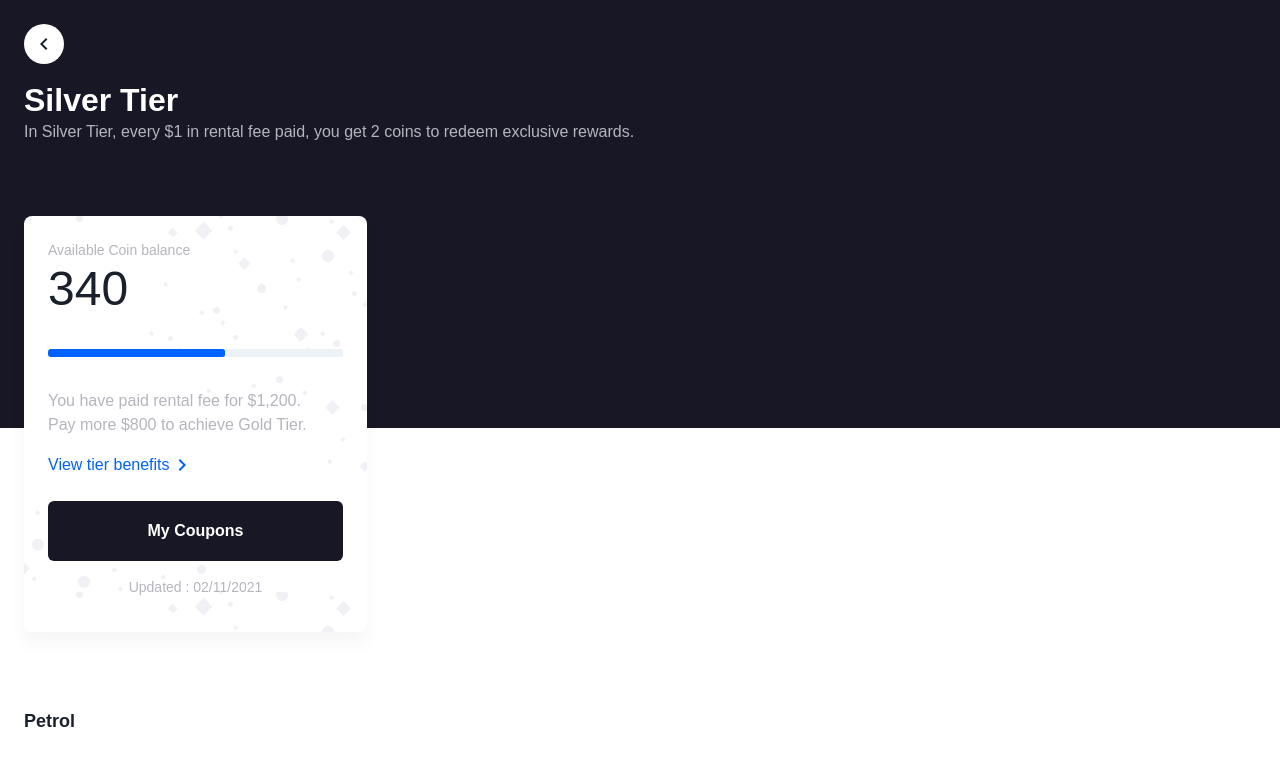
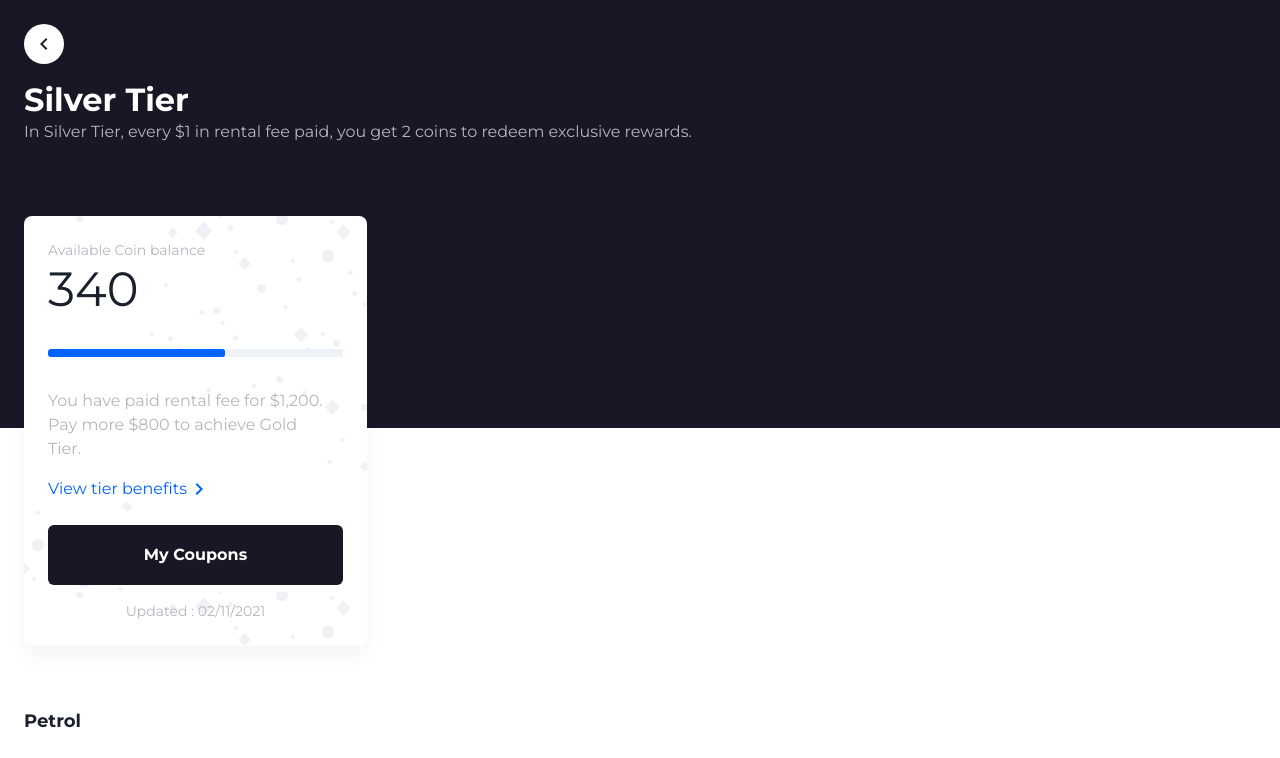
Before and after one commit to nhathoang241199/interview-test, a Next.js app: page / in a window 1280 px wide. Shown: the top 758 px of the page. Built offline with nearby package versions, Linux system fonts and the light colour scheme.

Commit message:
add font

```diff
--- a/package.json
+++ b/package.json
@@ -13,8 +13,7 @@
     "@chakra-ui/react": "^2.2.3",
     "@emotion/react": "^11.9.3",
     "@emotion/styled": "^11.9.3",
-    "@fontsource/open-sans": "^4.5.10",
-    "@fontsource/raleway": "^4.5.9",
+    "@fontsource/montserrat": "^4.5.11",
     "framer-motion": "^6.4.3",
     "next": "^12.2.2",
     "react": "18.2.0",
--- a/pages/index.tsx
+++ b/pages/index.tsx
@@ -15,6 +15,8 @@ import Products from "./components/Products";
 import Head from "next/head";
 
 import { extendTheme } from "@chakra-ui/react";
+import "@fontsource/montserrat/400.css";
+import "@fontsource/montserrat/700.css";
 
 const theme = extendTheme({
   fonts: {
@@ -145,21 +147,18 @@ const Home: NextPage = () => {
           <Box
             p={6}
             w="343px"
-            bg="white"
+            backgroundColor="white"
+            backgroundImage='url("/box-background.png")'
             borderRadius="8px"
             boxShadow="0px 12px 18px rgba(23, 23, 37, 0.04)"
-            h="416px"
             position="absolute"
             top="216px"
           >
-            <Text zIndex={2} fontSize="14px" color="text">
+            <Text fontSize="14px" color="text">
               Available Coin balance
             </Text>
-            <Heading zIndex={2} sx={numberHeading}>
-              340
-            </Heading>
+            <Heading sx={numberHeading}>340</Heading>
             <Progress
-              zIndex={2}
               my={8}
               value={60}
               size="sm"
@@ -167,13 +166,12 @@ const Home: NextPage = () => {
               borderRadius="2.5px"
             />
 
-            <Text zIndex={2} w="278px" sx={textStyled}>
+            <Text w="278px" sx={textStyled}>
               You have paid rental fee for $1,200. Pay more $800 to achieve Gold
               Tier.
             </Text>
-
-            <Flex zIndex={2} mt={4} mb={6} alignItems="center">
-              <Link href="#">
+            <Link href="#">
+              <Flex mt={4} mb={6} alignItems="center">
                 <Text
                   sx={{
                     color: "primary",
@@ -182,32 +180,16 @@ const Home: NextPage = () => {
                 >
                   View tier benefits
                 </Text>
-              </Link>
-              <ChevronRightIcon color="primary" boxSize={6} />
-            </Flex>
+                <ChevronRightIcon color="primary" boxSize={6} />
+              </Flex>
+            </Link>
 
-            <Button
-              zIndex={2}
-              mb={4}
-              w="full"
-              h="60px"
-              bg="#171725"
-              colorScheme="blue"
-            >
+            <Button mb={4} w="full" h="60px" bg="#171725" colorScheme="blue">
               My Coupons
             </Button>
-            <Text zIndex={2} fontSize="sm" color="#B5B5BE" textAlign="center">
+            <Text fontSize="sm" color="#B5B5BE" textAlign="center">
               Updated : 02/11/2021
             </Text>
-
-            <Box
-              position="absolute"
-              top={0}
-              left={0}
-              w="343px"
-              h="416px"
-              bg='url("/box-background.png")'
-            />
           </Box>
         </Box>
         <Box mt="208px" p={6} bg="white" h="1000px">
```
Also changed, not shown: 1 other file (tests, documents, lock files or other folders).
